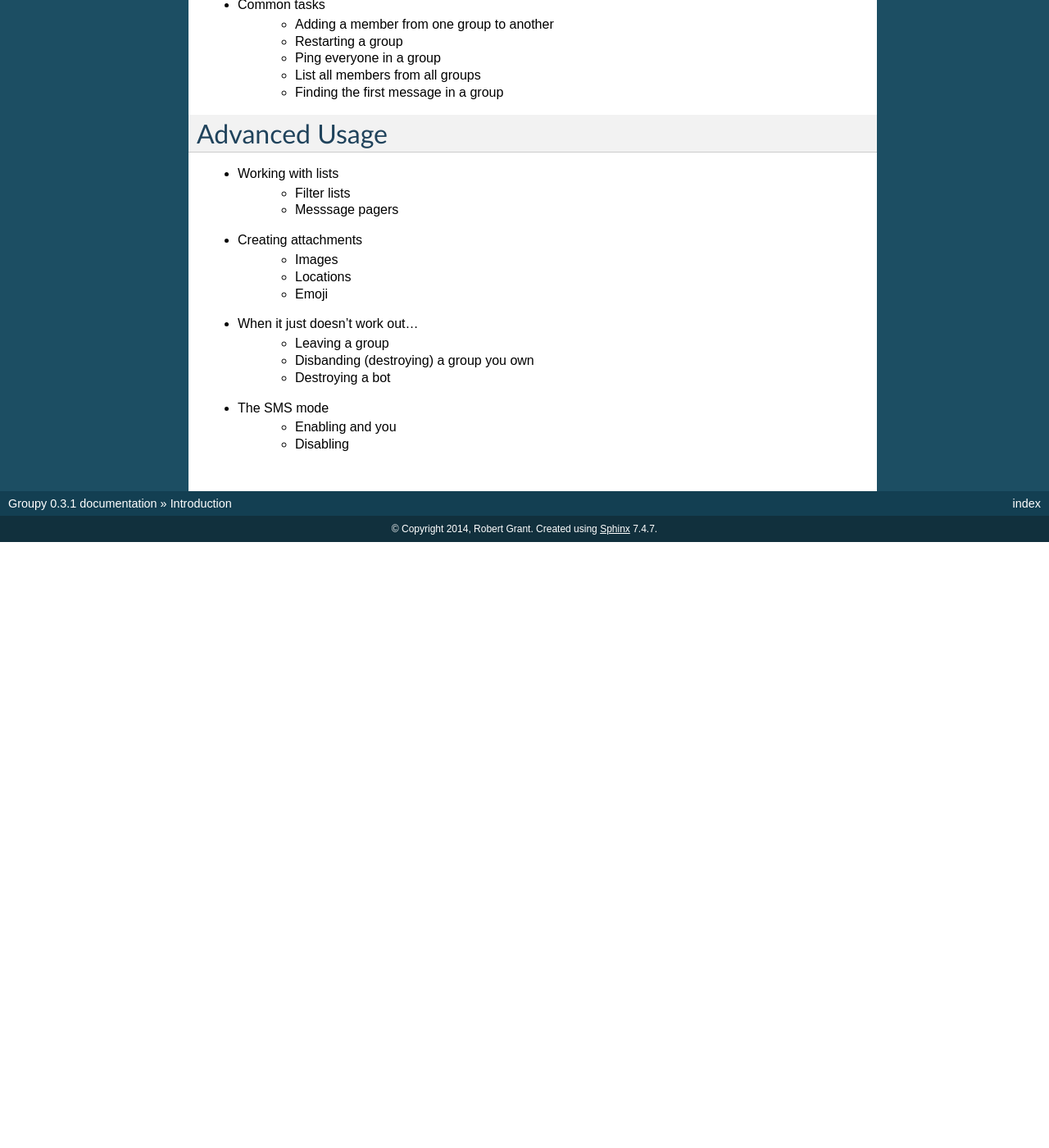
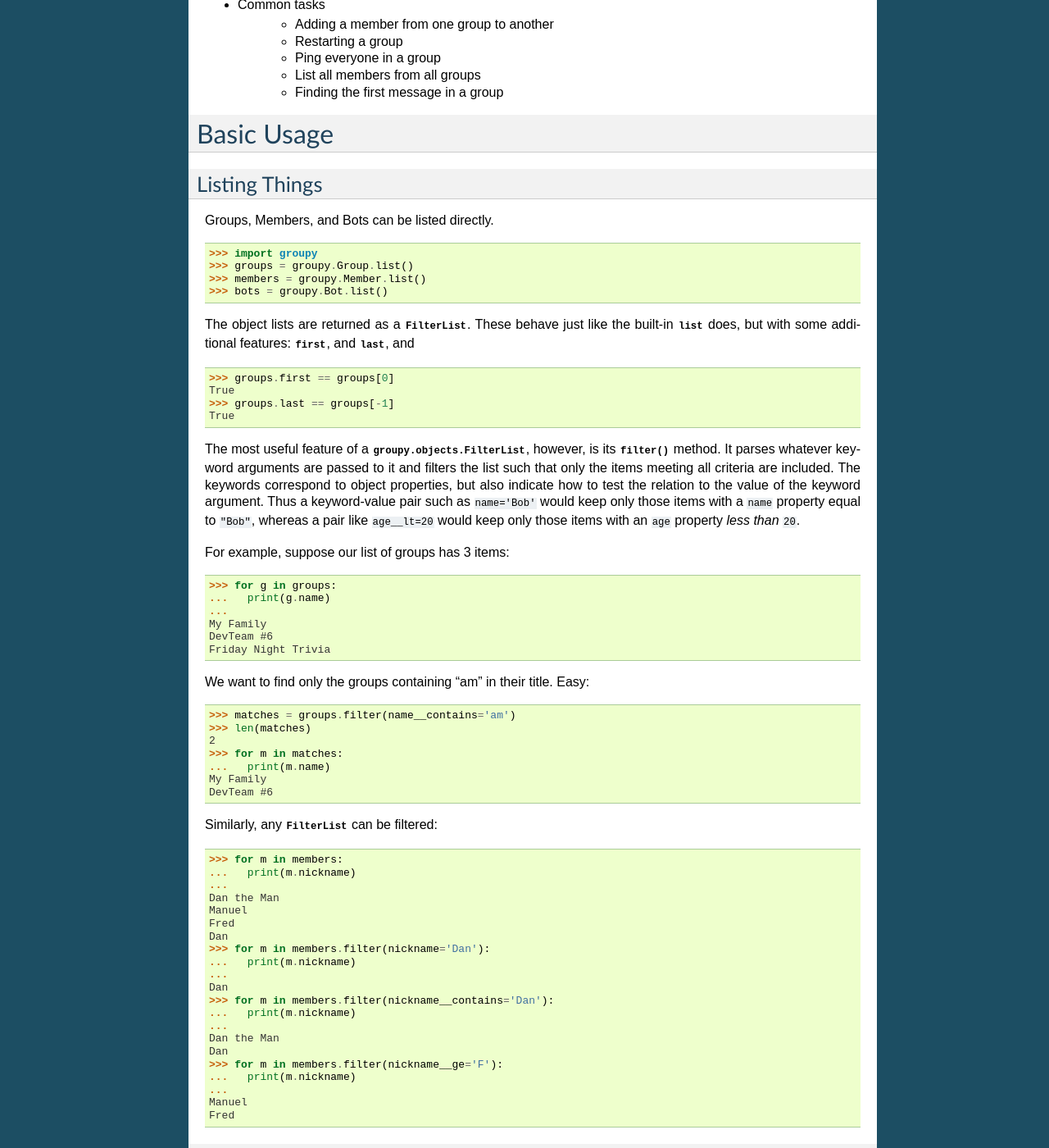
Before and after one commit to rhgrant10/Groupy, a Sphinx documentation site: the page built from docs/pages/docplan.rst, in a window 1280 px wide and 1400 px high, scrolled down 1114 px. Shown: the whole window at 82% size. Built offline with Sphinx 7.4.7, drawn with Linux system fonts in a browser that asks for light colours; before the commit the page ends 1775 px from its top, so only the background shows below that; some of the changed text lies outside the part shown.

Commit message:
Updated planning docs doc

```diff
--- a/docs/pages/docplan.rst
+++ b/docs/pages/docplan.rst
@@ -50,6 +50,114 @@ Quickstart
 	+ List all members from all groups
 	+ Finding the first message in a group
 
+Basic Usage
+===========
+
+Listing Things
+--------------
+
+Groups, Members, and Bots can be listed directly.
+
+.. code-block:: python
+
+	>>> import groupy
+	>>> groups = groupy.Group.list()
+	>>> members = groupy.Member.list()
+	>>> bots = groupy.Bot.list()
+
+The object lists are returned as a :class:`~groupy.objects.FilterList`. These
+behave just like the built-in :class:`list` does, but with some additional
+features: :obj:`~groupy.objects.FilterList.first`, and
+:obj:`~groupy.objects.FilterList.last`, and
+
+.. code-block:: python
+
+	>>> groups.first == groups[0]
+	True
+	>>> groups.last == groups[-1]
+	True
+
+The most useful feature of a :class:`groupy.objects.FilterList`, however, is its
+:func:`~groupy.objects.FilterList.filter` method. It parses whatever keyword
+arguments are passed to it and filters the list such that only the items meeting
+all criteria are included. The keywords correspond to object properties, but
+also indicate how to test the relation to the value of the keyword argument.
+Thus a keyword-value pair such as ``name='Bob'`` would keep only those items
+with a ``name`` property equal to ``"Bob"``, whereas a pair like ``age__lt=20``
+would keep only those items with an ``age`` property *less than* ``20``.
+
+For example, suppose our list of groups has 3 items:
+
+.. code-block:: python
+
+	>>> for g in groups:
+	...   print(g.name)
+	...
+	My Family
+	DevTeam #6
+	Friday Night Trivia
+
+We want to find only the groups containing "am" in their title. Easy:
+
+.. code-block:: python
+
+	>>> matches = groups.filter(name__contains='am')
+	>>> len(matches)
+	2
+	>>> for m in matches:
+	...   print(m.name)
+	My Family
+	DevTeam #6
+
+Similarly, any :class:`~groupy.objects.FilterList` can be filtered:
+
+.. code-block:: python
+
+	>>> for m in members:
+	...   print(m.nickname)
+	...
+	Dan the Man
+	Manuel
+	Fred
+	Dan
+	>>> for m in members.filter(nickname='Dan'):
+	...   print(m.nickname)
+	...
+	Dan
+	>>> for m in members.filter(nickname__contains='Dan'):
+	...   print(m.nickname)
+	...
+	Dan the Man
+	Dan
+	>>> for m in members.filter(nickname__ge='F'):
+	...   print(m.nickname)
+	...
+	Manuel
+	Fred
+
+Groups
+------
+
+Properties
+""""""""""
+
+
+
+- Listing messages
+- Listing members
+
+Messages
+--------
+
+- Properties
+- Likes
+
+Members
+-------
+
+Bots
+----
+
 Advanced Usage
 ==============
 
```
